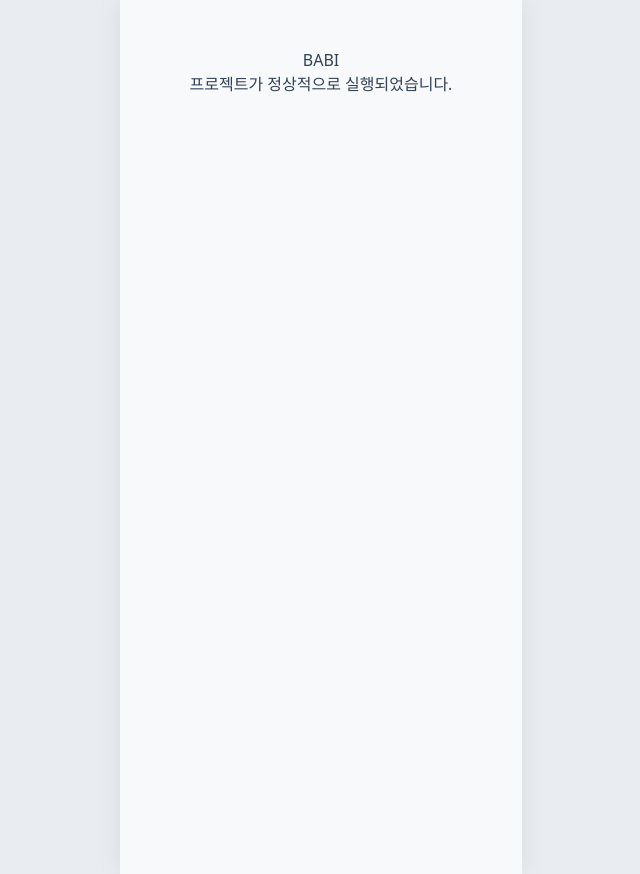
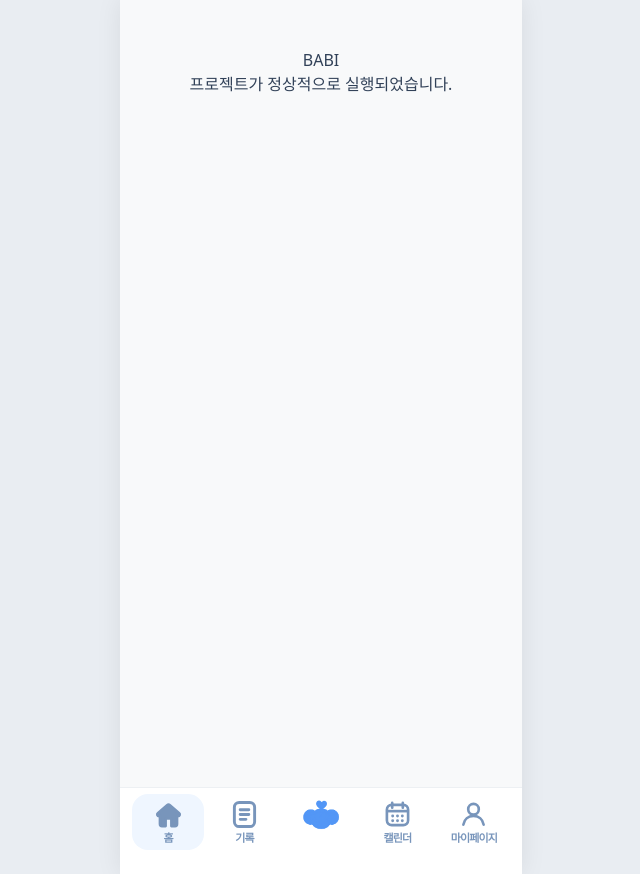
Before and after one commit to DGSW-SELECT/BABI-web, a React (Vite) app: page / in a window 1280 px wide. Shown: the whole page, without its empty margins (319-959 px from the left). Built offline with nearby package versions, Linux system fonts and the light colour scheme.

Commit message:
fix: 포커스 효과 해제 문제 수정

```diff
--- a/src/App.tsx
+++ b/src/App.tsx
@@ -1,4 +1,5 @@
 import "./App.css";
+import Footer from "./global/navigation/Footer";
 
 function App() {
   return (
@@ -7,6 +8,7 @@ function App() {
         <h1>BABI</h1>
         <p>프로젝트가 정상적으로 실행되었습니다.</p>
       </main>
+      <Footer />
     </div>
   );
 }
--- a/src/global/navigation/Footer.tsx
+++ b/src/global/navigation/Footer.tsx
@@ -22,7 +22,7 @@ const FooterItem = ({
     onClick={onClick}
     aria-current={active ? "page" : undefined}
     aria-pressed={active}
-    className={`flex h-14 min-w-0 flex-1 appearance-none flex-col items-center justify-center gap-1 rounded-2xl border-0 text-[#7895bb] outline-none [-webkit-tap-highlight-color:transparent] transition-colors duration-200 focus:bg-[#eff6ff] focus:outline-none focus-visible:outline-none ${
+    className={`flex h-14 min-w-0 flex-1 appearance-none flex-col items-center justify-center gap-1 rounded-2xl border-0 text-[#7895bb] outline-none [-webkit-tap-highlight-color:transparent] transition-colors duration-200 focus-visible:outline-2 focus-visible:outline-offset-2 focus-visible:outline-[#7895bb] ${
       active
         ? "bg-[#eff6ff]"
         : "hover:bg-[#f3f8ff] active:bg-[#e8f3ff]"
@@ -182,7 +182,7 @@ export default function Footer() {
           aria-current={activeTab === "AI" ? "page" : undefined}
           aria-pressed={activeTab === "AI"}
           onClick={() => setActiveTab("AI")}
-          className={`flex h-14 min-w-0 flex-1 appearance-none items-start justify-center rounded-2xl border-0 pt-[5px] outline-none [-webkit-tap-highlight-color:transparent] transition-colors duration-200 focus:bg-[#eff6ff] focus:outline-none focus-visible:outline-none ${
+          className={`flex h-14 min-w-0 flex-1 appearance-none items-start justify-center rounded-2xl border-0 pt-[5px] outline-none [-webkit-tap-highlight-color:transparent] transition-colors duration-200 focus-visible:outline-2 focus-visible:outline-offset-2 focus-visible:outline-[#7895bb] ${
             activeTab === "AI"
               ? "bg-[#eff6ff]"
               : "hover:bg-[#f3f8ff] active:bg-[#e8f3ff]"
```
